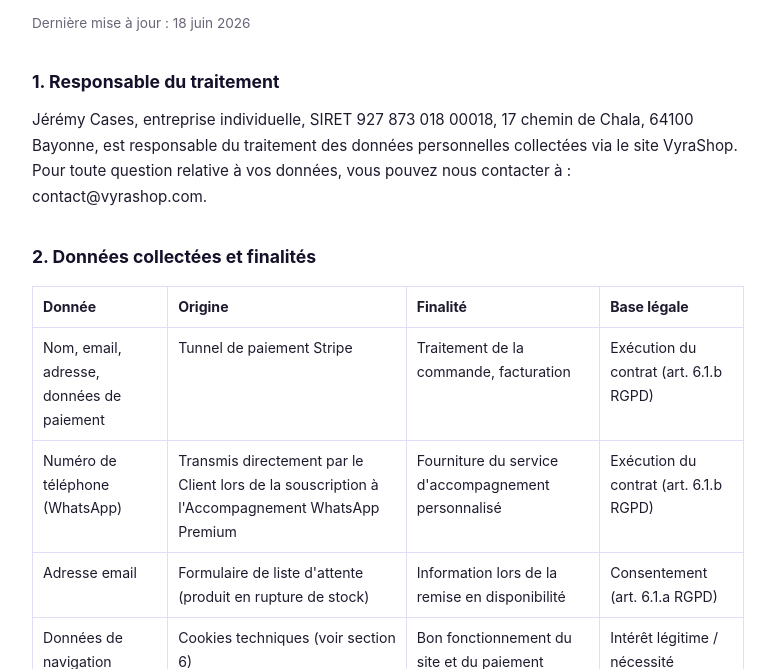
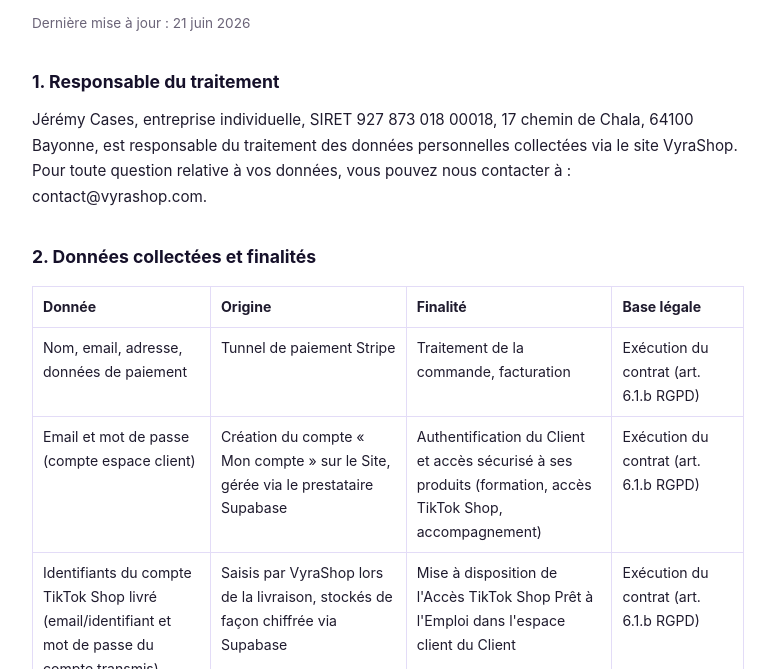
Before and after one commit to sicario3164/vyrashop-site-, a website: page politique-confidentialite.html in a window 1280 px wide. Shown: the part 131-800 px from the top of the page, without its empty margins (252-1027 px from the left). Drawn offline with Linux system fonts and the light colour scheme.

Commit message:
Update last modified date in privacy policy

```diff
--- a/politique-confidentialite.html
+++ b/politique-confidentialite.html
@@ -26,7 +26,7 @@ a{color:#6d28d9}
 <div class="wrap">
   <a class="back" href="index.html">← Retour à VyraShop</a>
   <h1>Politique de confidentialité</h1>
-  <p class="updated">Dernière mise à jour : 18 juin 2026</p>
+  <p class="updated">Dernière mise à jour : 21 juin 2026</p>
 
 
   <h2>1. Responsable du traitement</h2>
@@ -36,6 +36,8 @@ a{color:#6d28d9}
   <table>
     <tr><th>Donnée</th><th>Origine</th><th>Finalité</th><th>Base légale</th></tr>
     <tr><td>Nom, email, adresse, données de paiement</td><td>Tunnel de paiement Stripe</td><td>Traitement de la commande, facturation</td><td>Exécution du contrat (art. 6.1.b RGPD)</td></tr>
+    <tr><td>Email et mot de passe (compte espace client)</td><td>Création du compte « Mon compte » sur le Site, gérée via le prestataire Supabase</td><td>Authentification du Client et accès sécurisé à ses produits (formation, accès TikTok Shop, accompagnement)</td><td>Exécution du contrat (art. 6.1.b RGPD)</td></tr>
+    <tr><td>Identifiants du compte TikTok Shop livré (email/identifiant et mot de passe du compte transmis)</td><td>Saisis par VyraShop lors de la livraison, stockés de façon chiffrée via Supabase</td><td>Mise à disposition de l'Accès TikTok Shop Prêt à l'Emploi dans l'espace client du Client</td><td>Exécution du contrat (art. 6.1.b RGPD)</td></tr>
     <tr><td>Numéro de téléphone (WhatsApp)</td><td>Transmis directement par le Client lors de la souscription à l'Accompagnement WhatsApp Premium</td><td>Fourniture du service d'accompagnement personnalisé</td><td>Exécution du contrat (art. 6.1.b RGPD)</td></tr>
     <tr><td>Adresse email</td><td>Formulaire de liste d'attente (produit en rupture de stock)</td><td>Information lors de la remise en disponibilité</td><td>Consentement (art. 6.1.a RGPD)</td></tr>
     <tr><td>Données de navigation</td><td>Cookies techniques (voir section 6)</td><td>Bon fonctionnement du site et du paiement</td><td>Intérêt légitime / nécessité technique</td></tr>
@@ -44,6 +46,7 @@ a{color:#6d28d9}
   <h2>3. Destinataires des données et transferts hors UE</h2>
   <p>Vos données de paiement sont traitées par <strong>Stripe</strong>, prestataire de services de paiement, agissant en qualité de sous-traitant au sens de l'article 28 du RGPD. VyraShop n'a pas accès à vos données bancaires complètes. Stripe Payments Europe, Ltd est notre cocontractant pour les utilisateurs européens ; certains traitements peuvent toutefois impliquer des transferts vers les États-Unis au sein du groupe Stripe. Ces transferts sont encadrés par les clauses contractuelles types adoptées par la Commission européenne, conformément aux engagements publiés par Stripe dans sa documentation de conformité RGPD (disponible sur stripe.com/legal/privacy-center).</p>
   <p>Le site lui-même est hébergé par <strong>Netlify, Inc.</strong> (101 2nd Street, San Francisco, CA 94105, États-Unis), qui agit en qualité d'hébergeur et de sous-traitant technique. Cet hébergement implique un transfert de données (notamment les données techniques de navigation et les adresses IP) vers les États-Unis. Netlify encadre ces transferts par ses propres clauses contractuelles types, décrites dans sa Data Processing Addendum (disponible sur netlify.com/dpa).</p>
+  <p>L'espace client du Site (authentification et stockage des données de compte, ainsi que des identifiants TikTok Shop livrés) est géré via <strong>Supabase</strong>, prestataire de base de données et d'authentification, agissant en qualité de sous-traitant au sens de l'article 28 du RGPD. Ce traitement peut impliquer un hébergement et des transferts de données encadrés par les clauses contractuelles types de Supabase (disponibles sur supabase.com/privacy). Les identifiants du compte TikTok Shop sont stockés de façon chiffrée et ne sont accessibles qu'au Client concerné, après authentification, et à VyraShop dans le cadre strict de la gestion du service.</p>
   <p>Aucune de vos données n'est vendue, louée, ou transmise à des tiers à des fins commerciales ou publicitaires.</p>
   <p>Si vous souscrivez à l'Accompagnement WhatsApp Premium, les échanges ont lieu via l'application <strong>WhatsApp</strong>, opérée par WhatsApp Ireland Limited (groupe Meta). Ces échanges sont soumis à la politique de confidentialité de WhatsApp, que nous vous invitons à consulter sur whatsapp.com/legal. VyraShop ne contrôle pas les conditions de traitement des données appliquées par WhatsApp à l'intérieur de son application.</p>
 
```
